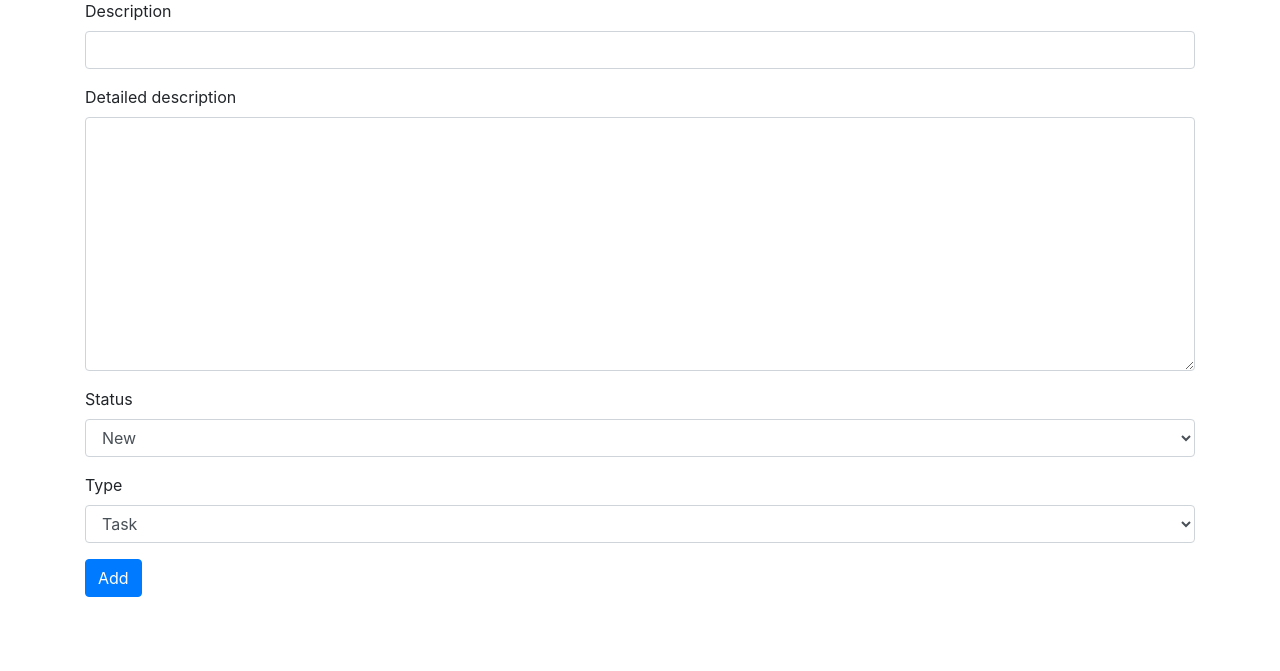
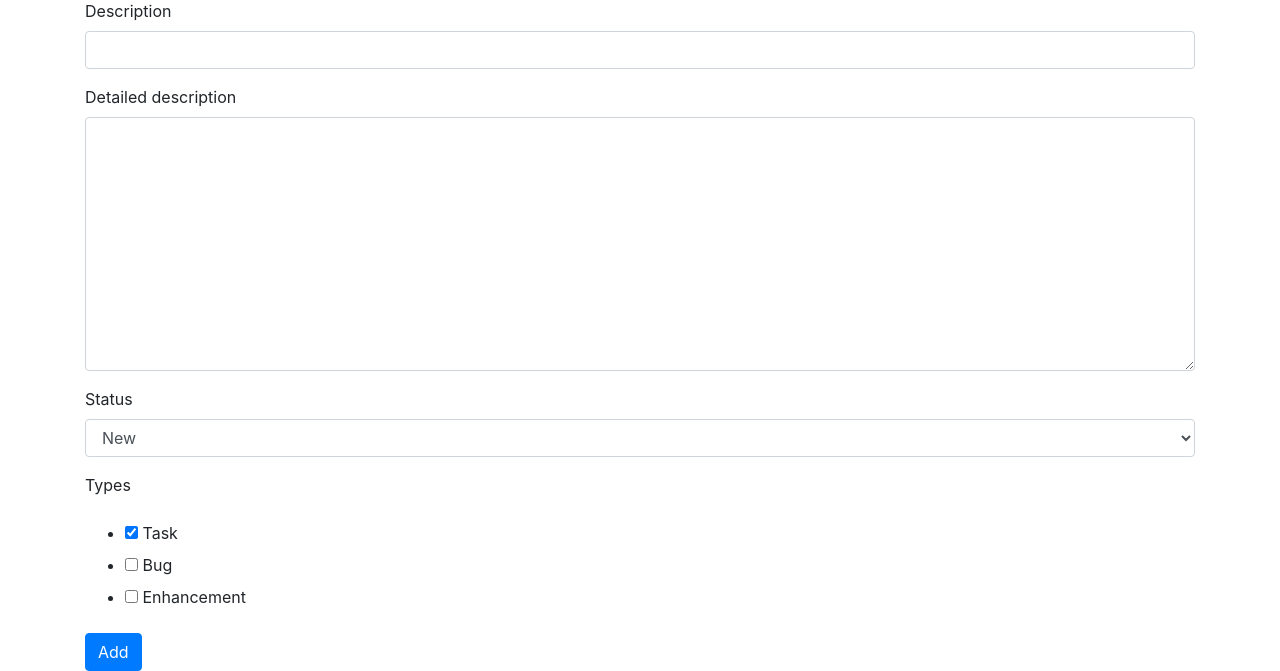
Before and after one commit to ihinion/homework_49, a Django app: page /add/ in a window 1280 px wide. Shown: the part 137-808 px from the top of the page. Before the commit the page ends 734 px from the top, so only its background shows below. Run offline with Django 3.2, Linux system fonts and the light colour scheme; data comes from the database, SQL or seed files in the repository; some libraries are stand-ins or nearby versions.

Commit message:
Fixed type selection in TaskCreateView and TaskUpdateView, changed type field in TaskForm to ModelMultipleChoiceField, added widget CheckboxSelectMultiple, changed form.html for correct display of checkboxes and card.html for better display of types in a task

```diff
--- a/source/webapp/forms.py
+++ b/source/webapp/forms.py
@@ -9,5 +9,6 @@ class TaskForm(forms.Form):
                                     widget=widgets.Textarea)
     status = forms.ModelChoiceField(label='Status', required=True, queryset=Status.objects.all(),
                                     initial=Status.objects.get(name__iexact='new'))
-    type = forms.ModelChoiceField(label='Type', required=True, queryset=Type.objects.all(),
-                                  initial=Type.objects.get(name__iexact='task'))
+    types = forms.ModelMultipleChoiceField(label='Types', required=True, queryset=Type.objects.all(),
+                                           initial=Type.objects.get(name__iexact='task'),
+                                           widget=forms.CheckboxSelectMultiple)
--- a/source/webapp/templates/partial/card.html
+++ b/source/webapp/templates/partial/card.html
@@ -2,7 +2,7 @@
     <div class="card-body">
         <h5 class="card-title font-weight-bold">{{ task.description }}</h5>
         <p class="text-justify"><b>Status: {{ task.status }} </b> <br>
-                                <b>Type:</b> {{ task.type }} </p>
+                                <b>Type:</b> {% for type in task.types.all %}{{ type.name }}{% if not forloop.last %}, {% endif %}{% endfor %} </p>
         <p>{{ task.detailed_desc }}</p>
         <form class="form-inline">
             <a class="btn btn-primary btn-sm mr-3" href="{% url 'task_view' task.pk %}" role="button">View</a>
--- a/source/webapp/templates/partial/form.html
+++ b/source/webapp/templates/partial/form.html
@@ -8,6 +8,10 @@
     {% for error in field.errors %}
         <p class="form-error">{{ error }}</p>
     {% endfor %}
-    <p>{{ field|add_class:'form-control' }}</p>
+    {% if field.label != 'Types' %}
+        <p>{{ field|add_class:'form-control' }}</p>
+    {% else %}
+        <p>{{ field }}</p>
+    {% endif %}
 {% endfor %}
 <input class="btn btn-primary" type="submit" value="{{ button_text }}">
--- a/source/webapp/views.py
+++ b/source/webapp/views.py
@@ -30,7 +30,9 @@ class TaskCreateView(FormView):
     form_class = TaskForm
 
     def form_valid(self, form):
+        types = form.cleaned_data.pop('types')
         self.task = Task.objects.create(**form.cleaned_data)
+        self.task.types.set(types)
         return super().form_valid(form)
 
     def get_success_url(self):
@@ -51,19 +53,17 @@ class TaskUpdateView(FormView):
         return context
 
     def get_initial(self):
-        initial = {
-                    'description': self.task.description,
-                    'detailed_desc': self.task.detailed_desc,
-                    'status': self.task.status,
-                    'type': self.task.type
-                }
+        initial = {'description': self.task.description, 'detailed_desc': self.task.detailed_desc,
+                   'status': self.task.status, 'types': self.task.types.all()}
         return initial
 
     def form_valid(self, form):
+        types = form.cleaned_data.pop('types')
         for key, value in form.cleaned_data.items():
             if value is not None:
                 setattr(self.task, key, value)
         self.task.save()
+        self.task.types.set(types)
         return super().form_valid(form)
 
     def get_success_url(self):
```
